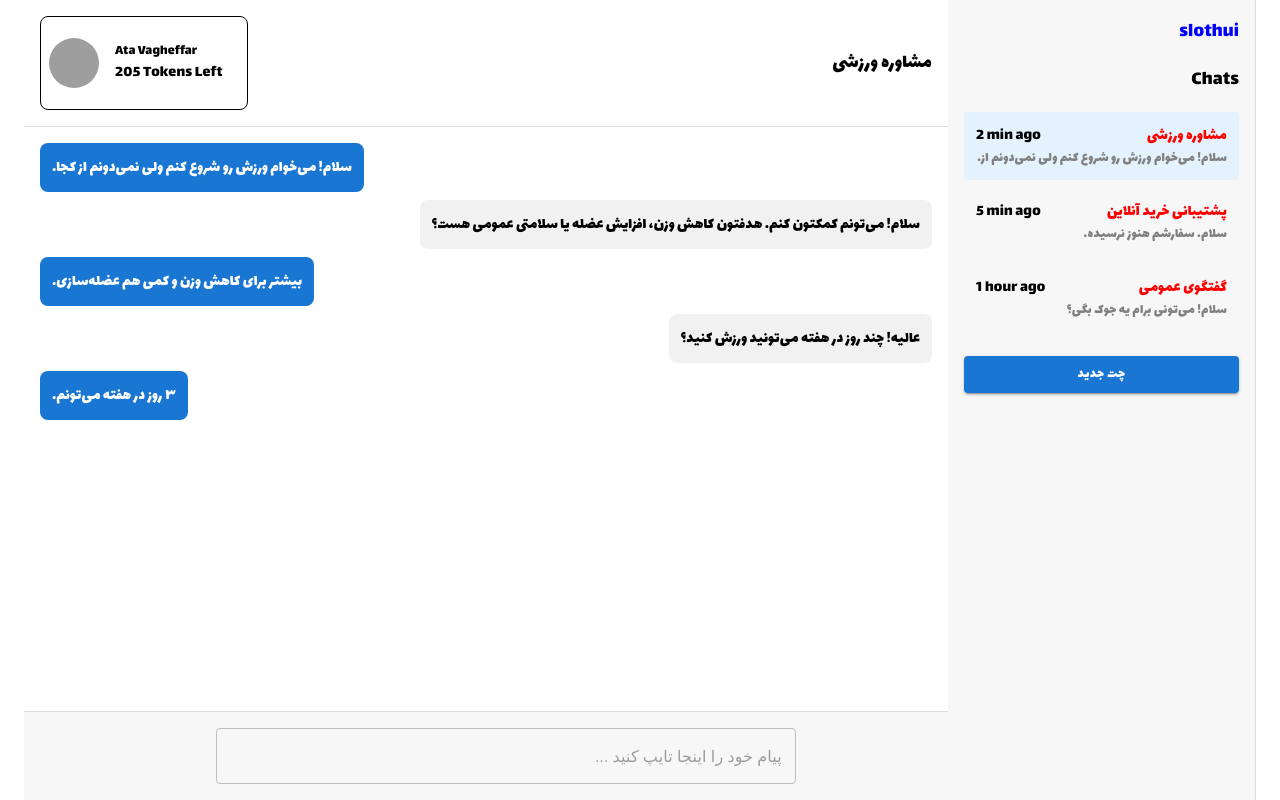
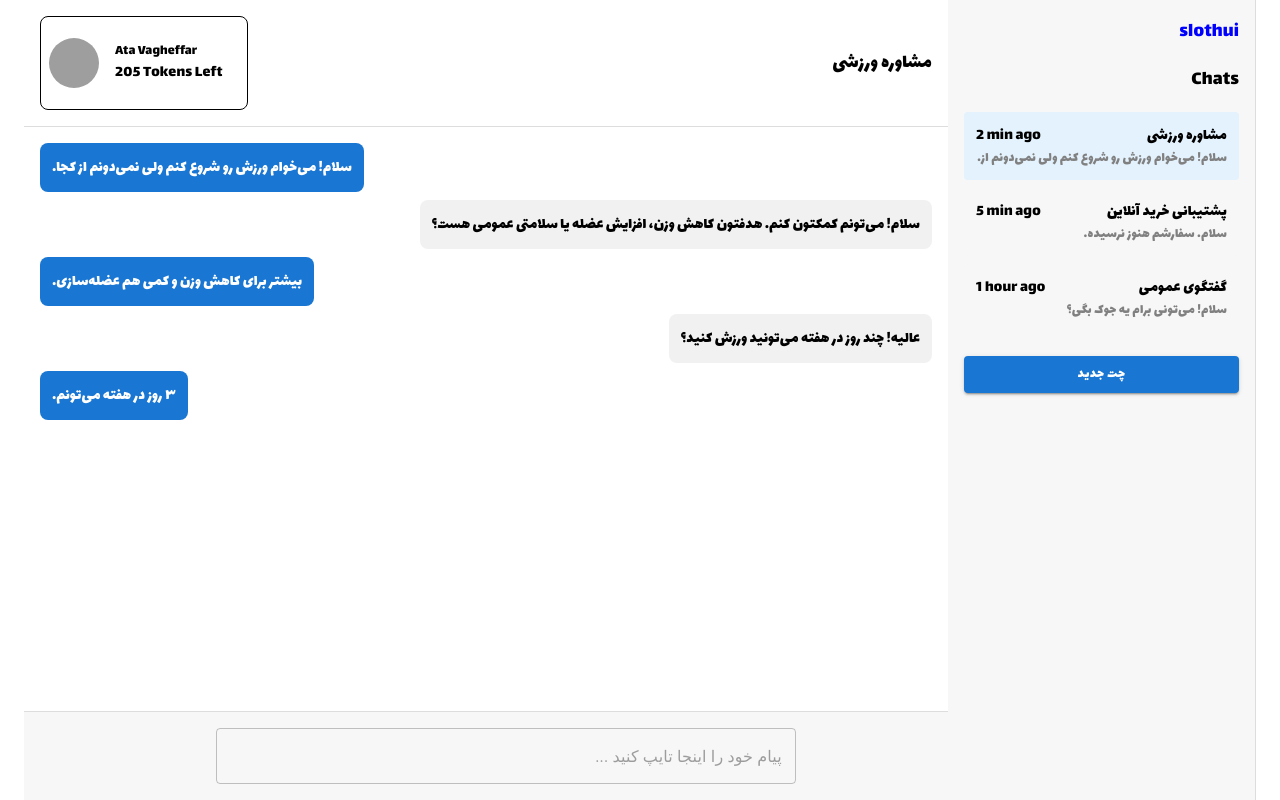
Before and after one commit to Atavagheffar/chatbot-ui, a Next.js app: page /chat in a window 1280 px wide. Built offline with nearby package versions, Linux system fonts and the light colour scheme; grey boxes are pictures that could not be loaded; some icons are missing.

Commit message:
add new chat example

```diff
--- a/src/app/chat/page.jsx
+++ b/src/app/chat/page.jsx
@@ -194,7 +194,7 @@ export default function ChatPage() {
                   justifyContent: "space-between",
                 }}
               >
-                <Typography sx={{ color: "red", fontFamily: "Lalezar" }}>
+                <Typography sx={{ color: "black", fontFamily: "Lalezar" }}>
                   {chat.title}
                 </Typography>
                 <Typography
```
